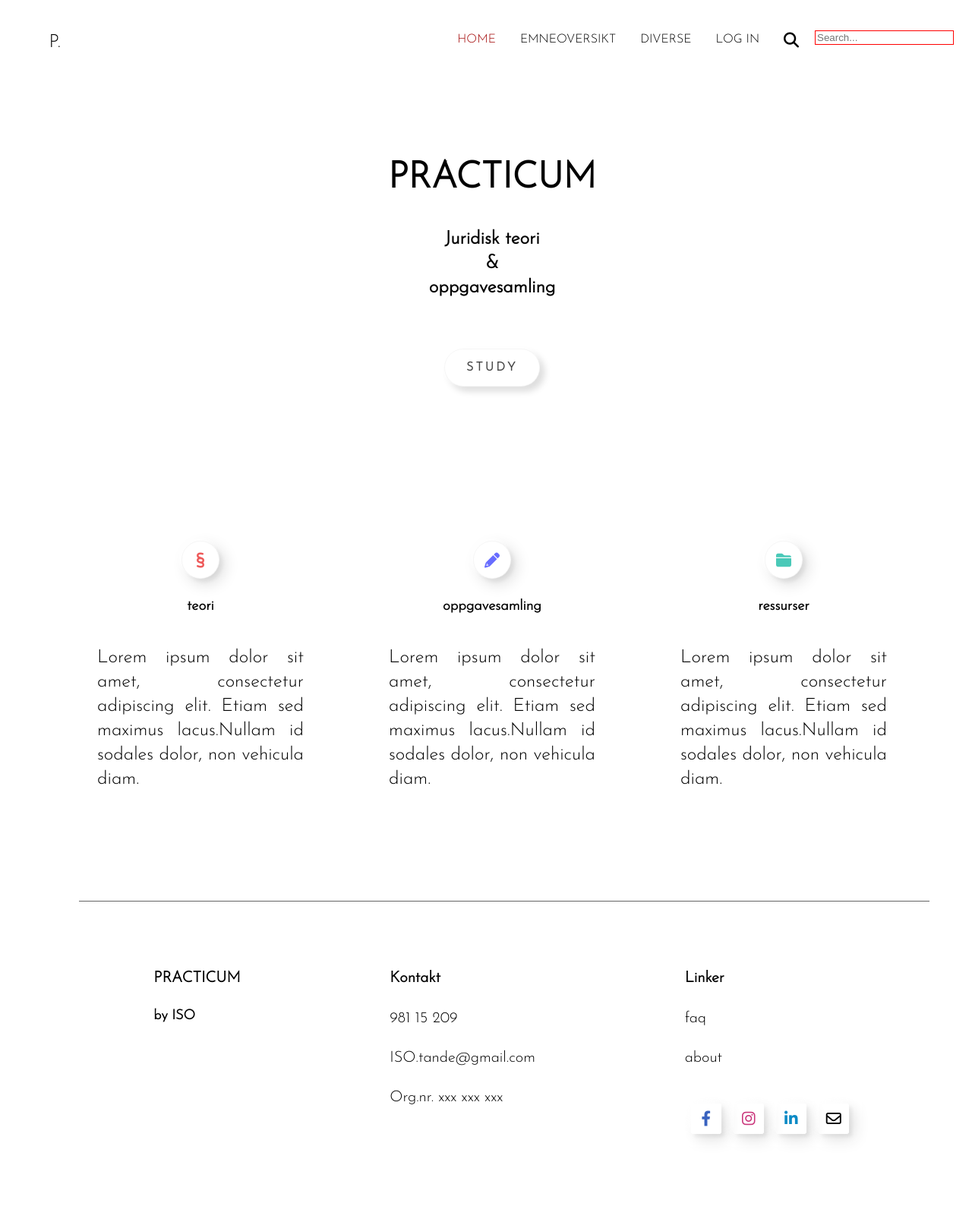
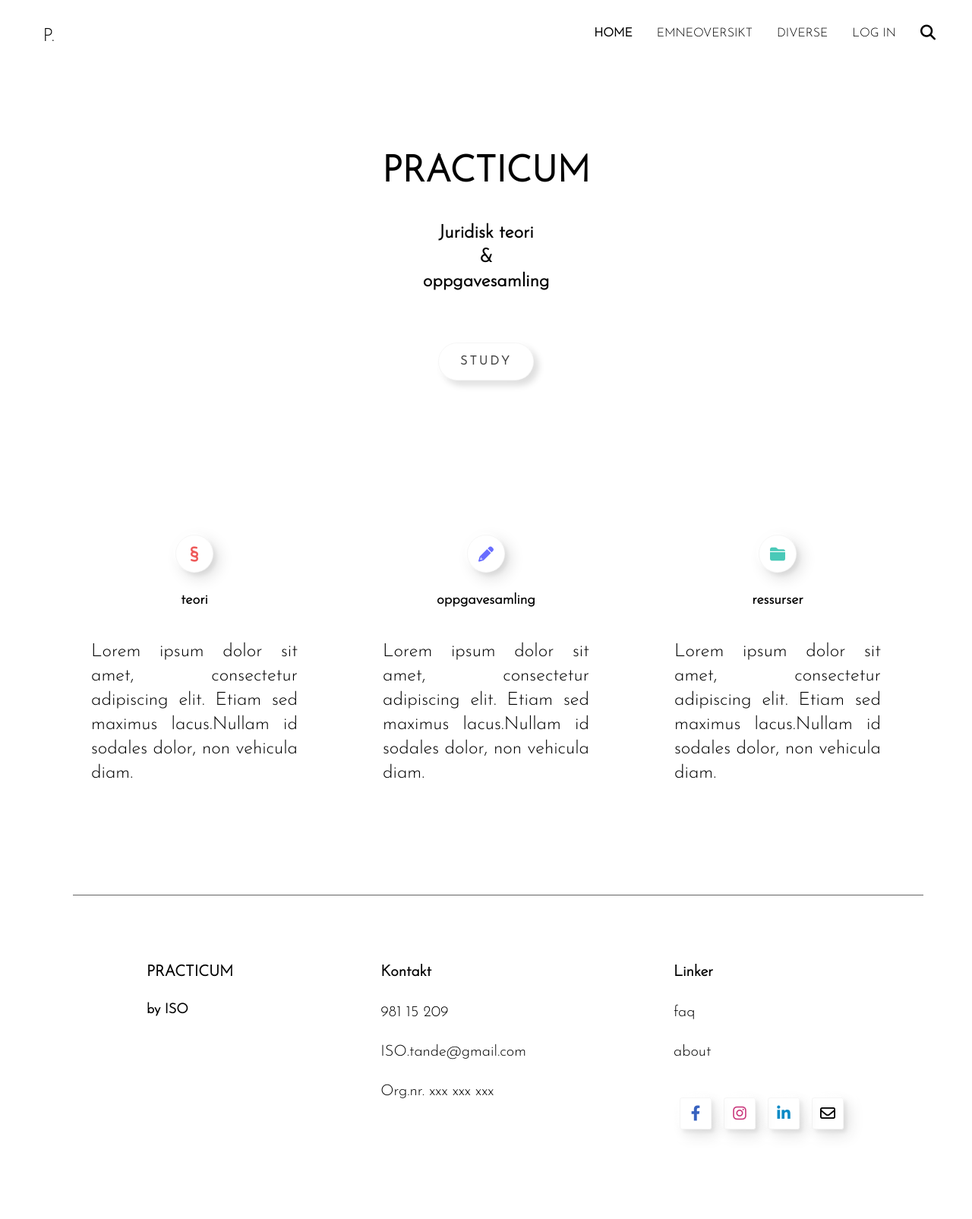
Before and after one commit to ISOTande/Practicum, a PHP site: page / in a window 1280 px wide. Shown: the whole page at 76% size. After the commit the page ends 1496 px from the top, so only its background shows below. Run offline with PHP 8.4, Linux system fonts and the light colour scheme; some libraries are stand-ins or nearby versions.

Commit message:
Update style.css

```diff
--- a/style.css
+++ b/style.css
@@ -11,55 +11,15 @@
 
 /* General */
 body {
-  background-color: rgb(255, 255, 255, 0.5);
+  background-color: rgb(255, 255, 255);
   height: 100%;
   width: 100%;
   min-width: 320px;
 
+  margin: 0;
+
   font-family: 'josefin sans';
 }
-
-/* ----------------- */
-/*   BACKGROUND      */
-/* ----------------- */
-
-/*
-.bg-canvas {
-  width: 100%;
-  height: 100%;
-
-  position: fixed;
-  top: 0;
-  left: 0;
-
-  z-index: -2;
-
-  background-color: rgb(163, 163, 175);
-}
-
-.bg-overlay {
-  width: 100%;
-  height: 100%;
-
-  z-index: -1;
-
-  background: rgba( 255, 255, 255, 0.2 );
-  box-shadow: 0 8px 32px 0 rgba(0, 0, 0, 0.37);
-  backdrop-filter: blur( 8.5px );
-  -webkit-backdrop-filter: blur( 8.5px );
-  border: 1px solid rgba( 255, 255, 255, 0.18 );
-}
-
-.bubble {
-  position: absolute;
-  left: 0;
-  top: 0;
-
-  height: 2.5rem;
-  width: 2.5rem;
-  border-radius: 50%;
-}
-*/
 
 /* ----------------- */
 /*   LOGO + NAVBAR   */
@@ -72,6 +32,10 @@ body {
 
   position: sticky;
   top: 0;
+}
+
+.header:hover {
+  background-color: white;
 }
 
 /* LOGO */
@@ -106,16 +70,6 @@ body {
 
   margin-top: 2rem;
   margin-right: 2rem;
-
-  /*
-  padding: 1rem;
-  background: rgba(255, 255, 255, 0.5);
-  box-shadow: 0 8px 32px 0 rgba(0, 0, 0, 0.37);
-  backdrop-filter: blur( 9px );
-  -webkit-backdrop-filter: blur( 9px );
-  border-radius: 10px;
-  border: 1px solid rgba( 255, 255, 255, 0.18 );
-  */
 }
 
 .header .nav-tabs a {
@@ -133,17 +87,12 @@ body {
   margin-inline-end: 1em;
 }
 
-.header .nav-tabs a > span {
-  font-weight: 700;
-  margin-inline-end: 0.2em;
-}
-
 .header .nav-tabs a:hover {
-  color: rgb(110, 0, 0);
+  color: rgb(139, 140, 228);
 }
 
 .header .nav-tabs a.selected {
-  color: rgb(160, 0, 0);
+  font-weight: 1000;
 }
 
 /* dropdown menu */
@@ -152,12 +101,14 @@ body {
   flex-direction: column;
   justify-content: space-between;
 
-  padding-top: 1.25rem;
+  padding: 1.25rem 0.25rem 0.25rem 0.25rem;
 
   z-index: 1000;
 
   position: absolute;
   top: 1rem;
+
+  background-color: white;
 }
 
 .dropdown a {
@@ -166,16 +117,33 @@ body {
 
 .nav-link:hover .dropdown {
   display: flex;
+  background-color: inherit;
 }
 
-.search-button {
+/* Search function */
+.searchIcon {
   border: none;
   background-color: inherit;
-  padding: 0.25rem;
 }
 
 .searchBar {
-  border: red 1px solid;
+  visibility: hidden;
+
+  height: 1.5rem;
+  width: 12rem;
+
+  border: none;
+  border-bottom: black solid 1px;
+
+  position: absolute;
+  top: 2rem;
+  right: 1rem;
+}
+
+.searchBar.active {
+  visibility: visible;
+
+  transform: 400ms;
 }
 
 /* ----------------- */
@@ -232,7 +200,7 @@ body {
 
   .header .nav-tabs.active {
     display: flex;
-    transition: 340ms;
+    transition: 400ms;
   }
 
   .nav-link:hover .dropdown {
@@ -323,10 +291,12 @@ footer {
 }
 
 .footer-grid .section a:hover {
-  color: rgb(110, 0, 0);
+  color: rgb(200, 105, 105);
 }
 
-/* Social media share buttons */
+/* --------------------------- */
+/*  Social media share buttons */
+/* --------------------------- */
 .frame {
   display: flex;
   flex-wrap: wrap;
@@ -334,8 +304,9 @@ footer {
   justify-content: space-around;
   align-items: center;
 
-  height: 3rem;
+  height: min(3rem, 4rem);
   width: 100%;
+  min-width: max(8rem, 100%);
 
   position: relative;
 
@@ -346,6 +317,8 @@ footer {
   height: 2rem;
   width: 2rem;
   border-radius: 3px;
+
+  border: rgba(0, 0, 0, 0.04) 0.05px solid;
 
   margin: 0.5rem;
   padding: 0.25rem;
@@ -384,15 +357,4 @@ footer {
     text-align: center;
     justify-items: center;
   }
-
-  /*
-  .frame {
-    margin-left: 2rem;
-    width: 100%;
-  }
-
-  .frame .btn {
-    padding: 0.25rem;
-  }
-  */
 }
```
